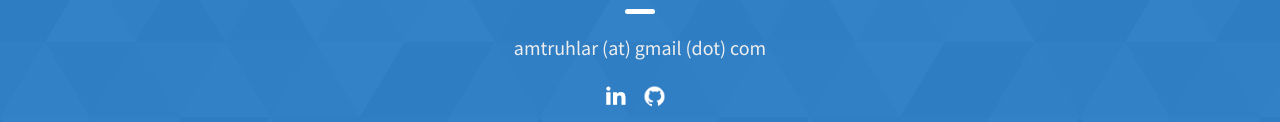
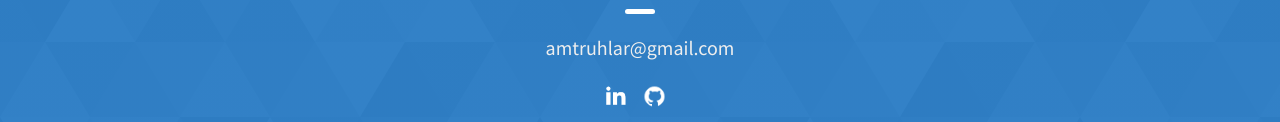
Before and after one commit to allison-truhlar/my-portfolio-site, a website built with Vite: page index.html in a window 1280 px wide. Shown: the part 3407-3529 px from the top of the page. Built offline with nearby package versions, Linux system fonts and the light colour scheme.

Commit message:
encoded email
Encoded email to avoid spam while still making the email clickable

```diff
--- a/index.html
+++ b/index.html
@@ -250,7 +250,7 @@
     <section id="contact" class="contact sec-pad dynamicBg">
       <div class="main-container">
         <h2 class="heading-sec__main heading-sec__main--lt">Contact</h2>
-        <p class="heading-sec__sub heading-sec__sub--lt"> amtruhlar (at) gmail (dot) com</p>
+        <a href="" data-part1="amtruhlar" data-part2="gmail" data-part3="com" class="heading-sec__sub heading-sec__sub--lt"></a>
         <div class="heading-sec__sub heading-sec__sub--lt">
           <div class="main-footer__social-cont">
             <a target="_blank" rel="noreferrer" href="https://www.linkedin.com/in/">
--- a/index.js
+++ b/index.js
@@ -6,6 +6,14 @@ const headerHamMenuCloseBtn = document.querySelector(
   '.header__main-ham-menu-close'
 )
 const headerSmallMenuLinks = document.querySelectorAll('.header__sm-menu-link')
+const encodedEmail = document.querySelectorAll("[data-part1][data-part2][data-part3]")
+
+const emailParts = encodedEmail[0].dataset
+const decodedEmail = `${emailParts.part1}@${emailParts.part2}.${emailParts.part3}`
+encodedEmail[0].setAttribute(
+    "href", `mailto:${decodedEmail}`
+)
+ encodedEmail[0].textContent = `${decodedEmail}`
 
 hamMenuBtn.addEventListener('click', () => {
   if (smallMenu.classList.contains('header__sm-menu--active')) {
@@ -36,3 +44,12 @@ const headerLogoConatiner = document.querySelector('.header__logo-container')
 headerLogoConatiner.addEventListener('click', () => {
   location.href = 'index.html'
 })
+
+console.log(encodedEmail)
+// function decodeEmail(encodedEmail) {
+//   // Replace [at] and [dot] with "@" and "."
+//   var email = encodedEmail.replace('[at]', '@').replace('[dot]', '.');
+
+//   // Open the email client with the decoded email address
+//   window.location.href = 'mailto:' + email;
+// }
```
Also changed, not shown: 1 other file.
